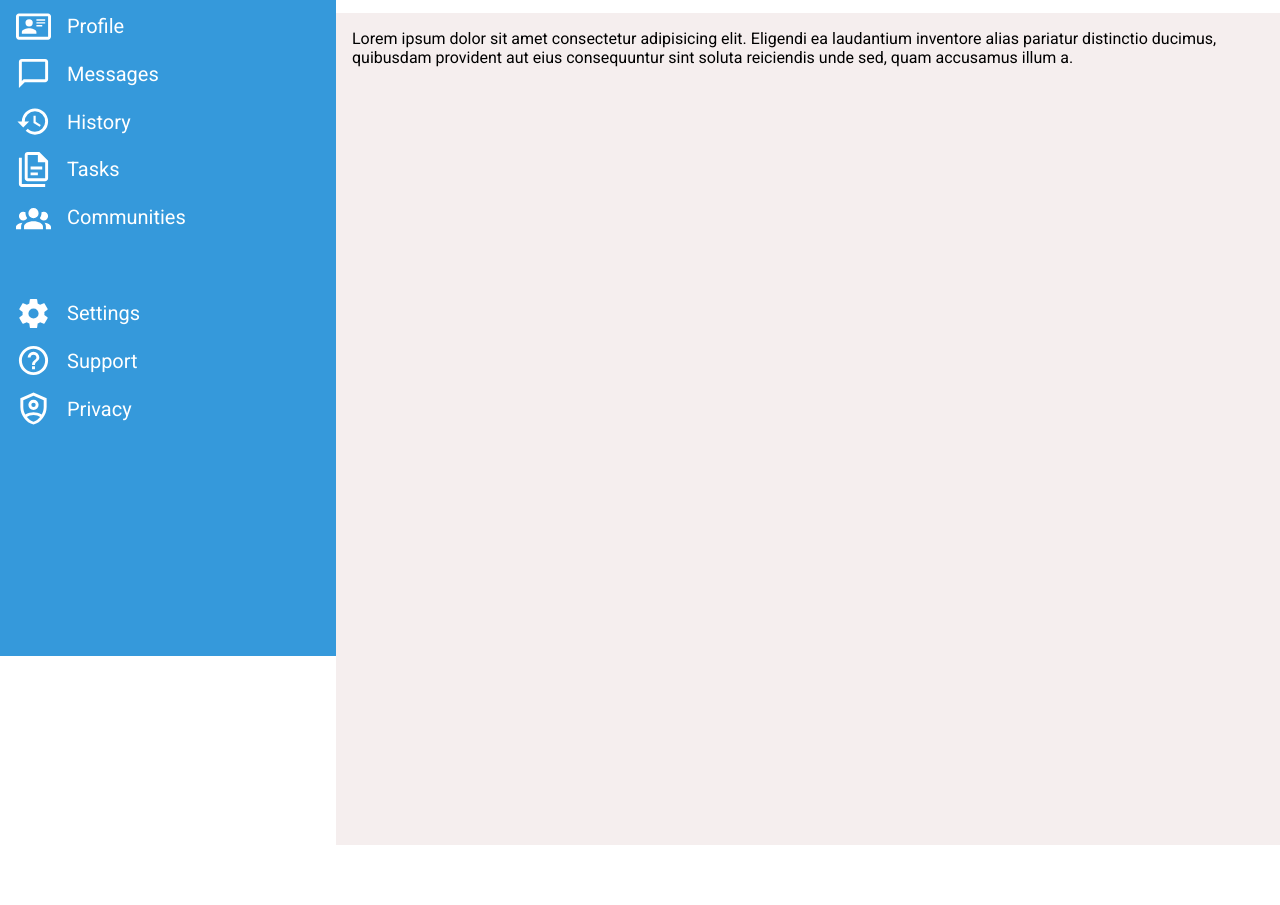
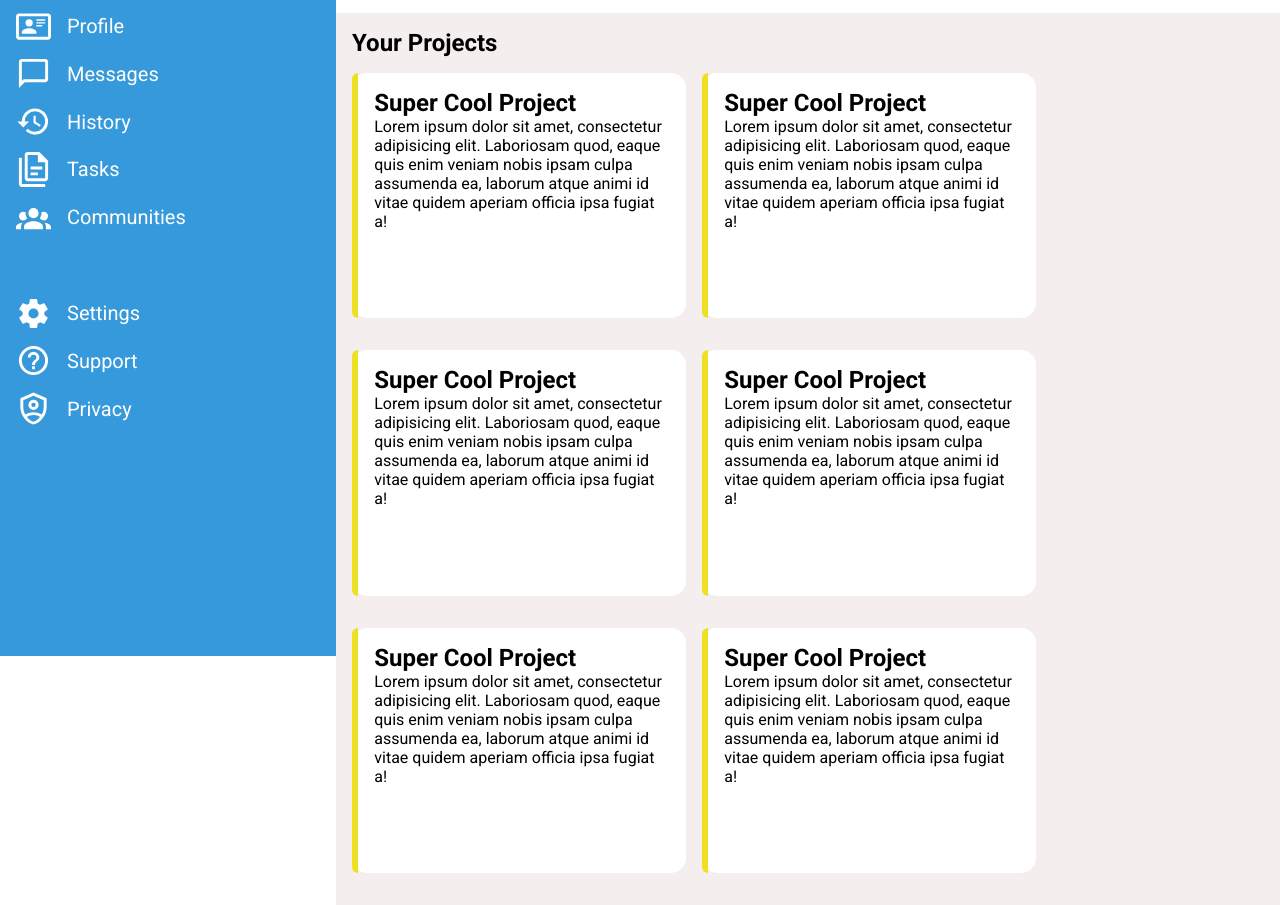
Before and after one commit to DunkDoge/Dashboard, a plain HTML site: page index.html in a window 1280 px wide. Shown: the part 176-1081 px from the top of the page. Before the commit the page ends 1021 px from the top, so only its background shows below. Drawn offline with Linux system fonts and the light colour scheme.

Commit message:
added grid cards for "Your projects"

```diff
--- a/index.html
+++ b/index.html
@@ -84,7 +84,52 @@
     </header>
 
     <main>
-        <p>Lorem ipsum dolor sit amet consectetur adipisicing elit. Eligendi ea laudantium inventore alias pariatur distinctio ducimus, quibusdam provident aut eius consequuntur sint soluta reiciendis unde sed, quam accusamus illum a.</p>
+        <h2>Your Projects</h2>
+        <div class="projects-container">
+            <div class="project">
+                <div class="colour-block"></div>
+                <div class="project-content">
+                    <h2>Super Cool Project</h2>
+                    <p>Lorem ipsum dolor sit amet, consectetur adipisicing elit. Laboriosam quod, eaque quis enim veniam nobis ipsam culpa assumenda ea, laborum atque animi id vitae quidem aperiam officia ipsa fugiat a!</p>
+                </div>
+            </div>
+            <div class="project">
+                <div class="colour-block"></div>
+                <div class="project-content">
+                    <h2>Super Cool Project</h2>
+                    <p>Lorem ipsum dolor sit amet, consectetur adipisicing elit. Laboriosam quod, eaque quis enim veniam nobis ipsam culpa assumenda ea, laborum atque animi id vitae quidem aperiam officia ipsa fugiat a!</p>
+                </div>
+            </div>
+            <div class="project">
+                <div class="colour-block"></div>
+                <div class="project-content">
+                    <h2>Super Cool Project</h2>
+                    <p>Lorem ipsum dolor sit amet, consectetur adipisicing elit. Laboriosam quod, eaque quis enim veniam nobis ipsam culpa assumenda ea, laborum atque animi id vitae quidem aperiam officia ipsa fugiat a!</p>
+                </div>
+            </div>
+            <div class="project">
+                <div class="colour-block"></div>
+                <div class="project-content">
+                    <h2>Super Cool Project</h2>
+                    <p>Lorem ipsum dolor sit amet, consectetur adipisicing elit. Laboriosam quod, eaque quis enim veniam nobis ipsam culpa assumenda ea, laborum atque animi id vitae quidem aperiam officia ipsa fugiat a!</p>
+                </div>
+            </div>
+            <div class="project">
+                <div class="colour-block"></div>
+                <div class="project-content">
+                    <h2>Super Cool Project</h2>
+                    <p>Lorem ipsum dolor sit amet, consectetur adipisicing elit. Laboriosam quod, eaque quis enim veniam nobis ipsam culpa assumenda ea, laborum atque animi id vitae quidem aperiam officia ipsa fugiat a!</p>
+                </div>
+            </div>
+            <div class="project">
+                <div class="colour-block"></div>
+                <div class="project-content">
+                    <h2>Super Cool Project</h2>
+                    <p>Lorem ipsum dolor sit amet, consectetur adipisicing elit. Laboriosam quod, eaque quis enim veniam nobis ipsam culpa assumenda ea, laborum atque animi id vitae quidem aperiam officia ipsa fugiat a!</p>
+                </div>
+            </div>
+
+        </div>
     </main>
 
 </body>
--- a/styles.css
+++ b/styles.css
@@ -131,5 +131,31 @@ header {
 
 main {
     background-color: rgb(245, 238, 238);
+}
+
+.projects-container{
+    display: grid;
+    width: 75%;
     height: 100vh;
+    grid-template: 1fr 1fr 1fr / 1fr 1fr;
+    gap: 2rem 1rem;
+    margin: 1rem 0;
 }
+
+.project{
+    background-color: white;
+    display: flex;
+    flex-direction: row;
+    border-radius: 15px;
+}
+
+.colour-block{
+    background-color: rgb(238, 224, 35);
+    width: 30px;
+    height: 100%;
+    border-radius: 15px 0 0 15px;
+}
+
+.project-content{
+    padding: 1rem;
+}
```
